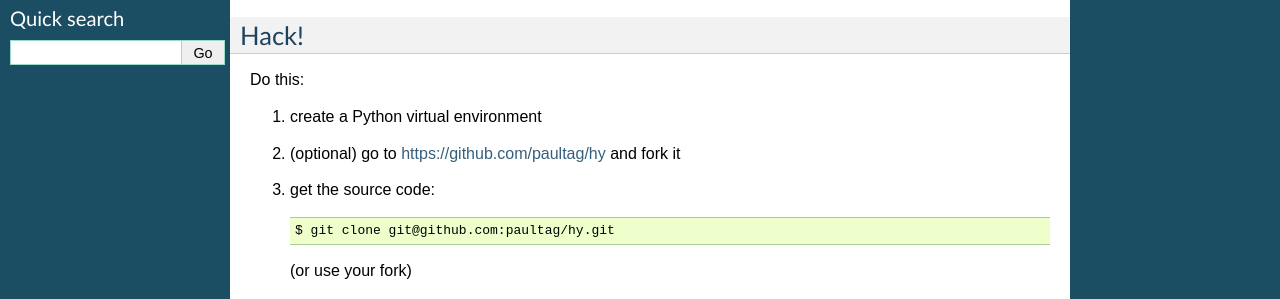
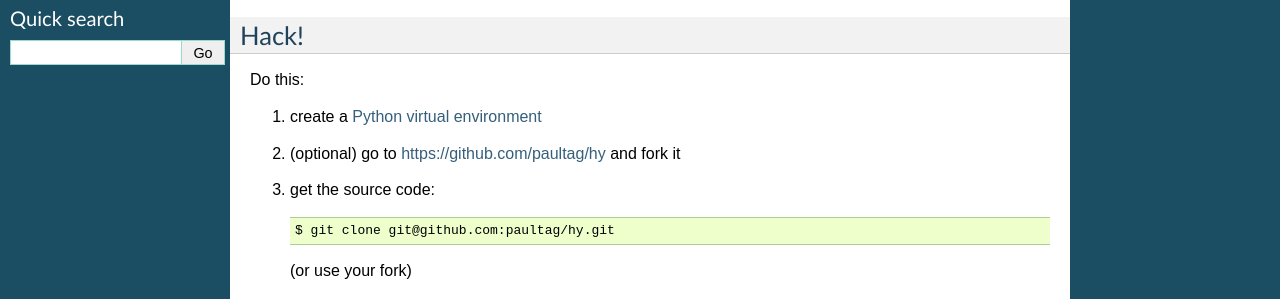
Before and after one commit to hylang/hy, a Sphinx documentation site: the page built from docs/hacking.rst, in a window 1280 px wide. Shown: the part 324-623 px from the top of the page. Built offline with Sphinx 7.4.7, drawn with Linux system fonts in a browser that asks for light colours.

Commit message:
Linkificate the Python virtual environment text

```diff
--- a/docs/hacking.rst
+++ b/docs/hacking.rst
@@ -21,7 +21,8 @@ Hack!
 
 Do this:
 
-1. create a Python virtual environment
+1. create a `Python virtual environment
+   <https://pypi.python.org/pypi/virtualenv>`_
 2. (optional) go to https://github.com/paultag/hy and fork it
 3. get the source code::
 
```
